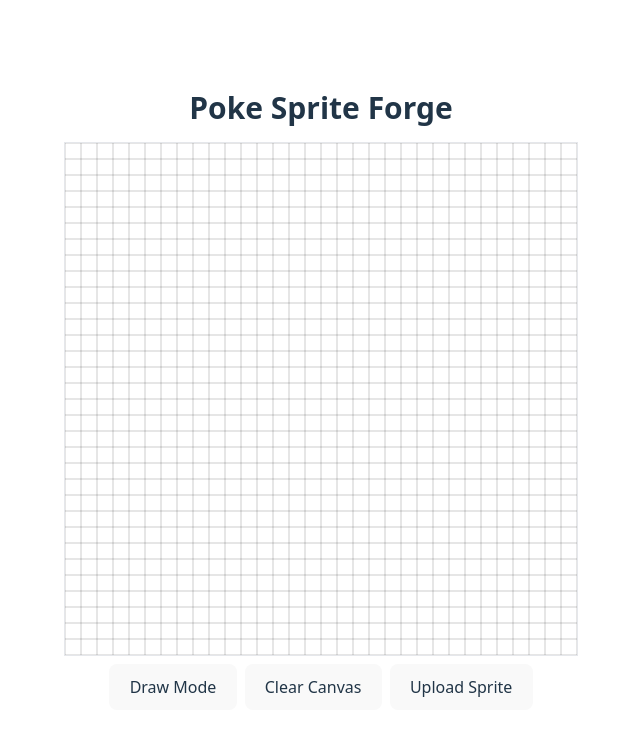
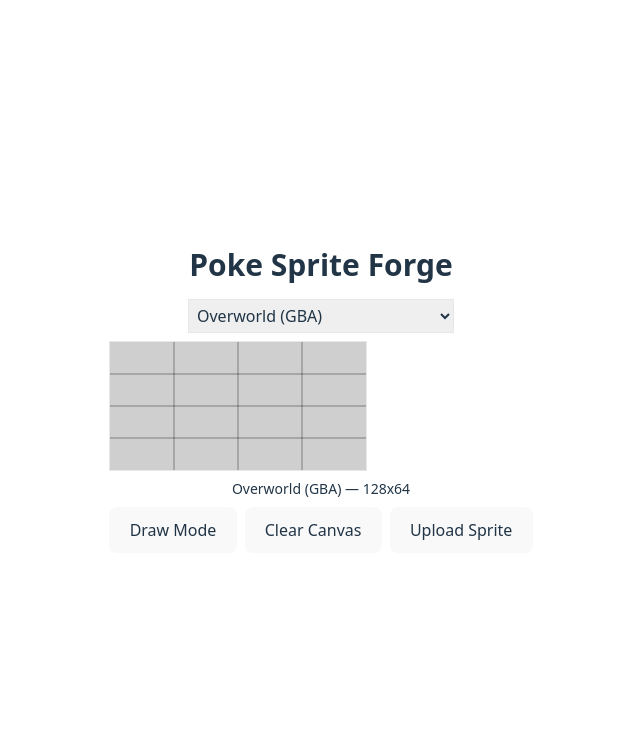
Before and after one commit to Traceerickson/PokeSpriteEditor, a React (Vite) app in the folder poke-sprite-forge/frontend/: page / in a window 1280 px wide. Shown: the top 736 px of the page, without its empty margins (319-959 px from the left). Built offline with nearby package versions, Linux system fonts and the light colour scheme.

Commit message:
feat: add sprite templates

```diff
--- a/poke-sprite-forge/frontend/src/CanvasEditor.tsx
+++ b/poke-sprite-forge/frontend/src/CanvasEditor.tsx
@@ -1,9 +1,62 @@
 import { useCallback, useEffect, useRef, useState } from 'react';
 
+interface SpriteTemplate {
+  id: string;
+  name: string;
+  width: number;
+  height: number;
+  frameWidth?: number;
+  frameHeight?: number;
+  framesAcross?: number;
+  framesDown?: number;
+}
+
+const TEMPLATES: SpriteTemplate[] = [
+  {
+    id: 'ow-gba',
+    name: 'Overworld (GBA)',
+    width: 128,
+    height: 64,
+    frameWidth: 32,
+    frameHeight: 16,
+    framesAcross: 4,
+    framesDown: 4,
+  },
+  {
+    id: 'ow-ds',
+    name: 'Overworld (DS)',
+    width: 128,
+    height: 128,
+    frameWidth: 32,
+    frameHeight: 32,
+    framesAcross: 4,
+    framesDown: 4,
+  },
+  {
+    id: 'battle-front-g34',
+    name: 'Battle Sprite (Gen 3–4 Front)',
+    width: 80,
+    height: 80,
+  },
+  {
+    id: 'battle-back-g34',
+    name: 'Battle Sprite (Gen 3–4 Back)',
+    width: 80,
+    height: 80,
+  },
+  {
+    id: 'battle-g5',
+    name: 'Battle Sprite (Gen 5 Front/Back)',
+    width: 96,
+    height: 96,
+  },
+];
+
 export default function CanvasEditor() {
-  const gridSize = 32;
-  const cellSize = 16;
-  const canvasSize = gridSize * cellSize;
+  const [template, setTemplate] = useState<SpriteTemplate>(TEMPLATES[0]);
+  const scale = 2;
+  const canvasWidth = template.width * scale;
+  const canvasHeight = template.height * scale;
 
   const canvasRef = useRef<HTMLCanvasElement>(null);
   const bufferRef = useRef<HTMLCanvasElement | null>(null);
@@ -11,21 +64,58 @@ export default function CanvasEditor() {
   const [isErasing, setIsErasing] = useState(false);
   const [downloadUrl, setDownloadUrl] = useState<string | null>(null);
 
-  const drawGrid = useCallback((ctx: CanvasRenderingContext2D) => {
+  const drawGrid = useCallback(
+    (ctx: CanvasRenderingContext2D) => {
       ctx.strokeStyle = 'rgba(0,0,0,0.2)';
-    for (let x = 0; x <= canvasSize; x += cellSize) {
+      for (let x = 0; x <= template.width; x++) {
         ctx.beginPath();
-      ctx.moveTo(x, 0);
-      ctx.lineTo(x, canvasSize);
+        ctx.moveTo(x * scale, 0);
+        ctx.lineTo(x * scale, canvasHeight);
         ctx.stroke();
       }
-    for (let y = 0; y <= canvasSize; y += cellSize) {
+      for (let y = 0; y <= template.height; y++) {
         ctx.beginPath();
-      ctx.moveTo(0, y);
-      ctx.lineTo(canvasSize, y);
+        ctx.moveTo(0, y * scale);
+        ctx.lineTo(canvasWidth, y * scale);
         ctx.stroke();
       }
-  }, [canvasSize, cellSize]);
+
+      if (
+        template.frameWidth &&
+        template.frameHeight &&
+        template.framesAcross &&
+        template.framesDown
+      ) {
+        ctx.strokeStyle = 'rgba(0,0,0,0.4)';
+        for (let i = 1; i < template.framesAcross; i++) {
+          const x = i * template.frameWidth;
+          ctx.beginPath();
+          ctx.moveTo(x * scale, 0);
+          ctx.lineTo(x * scale, canvasHeight);
+          ctx.stroke();
+        }
+        for (let i = 1; i < template.framesDown; i++) {
+          const y = i * template.frameHeight;
+          ctx.beginPath();
+          ctx.moveTo(0, y * scale);
+          ctx.lineTo(canvasWidth, y * scale);
+          ctx.stroke();
+        }
+      }
+
+      if (template.id === 'battle-back-g34') {
+        const cropY = (template.height - 16) * scale;
+        ctx.strokeStyle = 'rgba(255,0,0,0.5)';
+        ctx.setLineDash([4, 4]);
+        ctx.beginPath();
+        ctx.moveTo(0, cropY);
+        ctx.lineTo(canvasWidth, cropY);
+        ctx.stroke();
+        ctx.setLineDash([]);
+      }
+    },
+    [template, scale, canvasWidth, canvasHeight]
+  );
 
   const redraw = useCallback(() => {
     const canvas = canvasRef.current;
@@ -33,37 +123,48 @@ export default function CanvasEditor() {
     if (!canvas || !buffer) return;
     const ctx = canvas.getContext('2d');
     if (!ctx) return;
-    ctx.clearRect(0, 0, canvasSize, canvasSize);
-    ctx.drawImage(buffer, 0, 0);
+    ctx.clearRect(0, 0, canvasWidth, canvasHeight);
+    ctx.imageSmoothingEnabled = false;
+    ctx.drawImage(
+      buffer,
+      0,
+      0,
+      template.width,
+      template.height,
+      0,
+      0,
+      canvasWidth,
+      canvasHeight
+    );
     drawGrid(ctx);
-  }, [canvasSize, drawGrid]);
+  }, [canvasWidth, canvasHeight, drawGrid, template]);
 
-  // initialise canvases
+  // initialise canvases whenever the template changes
   useEffect(() => {
     const canvas = canvasRef.current;
     if (!canvas) return;
 
-    canvas.width = canvasSize;
-    canvas.height = canvasSize;
+    canvas.width = canvasWidth;
+    canvas.height = canvasHeight;
 
     const buffer = document.createElement('canvas');
-    buffer.width = canvasSize;
-    buffer.height = canvasSize;
+    buffer.width = template.width;
+    buffer.height = template.height;
     bufferRef.current = buffer;
 
     redraw();
-  }, [canvasSize, redraw]);
+  }, [canvasWidth, canvasHeight, template, redraw]);
 
 
   const getCoords = (e: React.PointerEvent<HTMLCanvasElement>) => {
     const canvas = canvasRef.current;
     if (!canvas) return { x: 0, y: 0 };
     const rect = canvas.getBoundingClientRect();
-    let x = Math.floor((e.clientX - rect.left) / cellSize) * cellSize;
-    let y = Math.floor((e.clientY - rect.top) / cellSize) * cellSize;
-    x = Math.max(0, Math.min(x, canvasSize - cellSize));
-    y = Math.max(0, Math.min(y, canvasSize - cellSize));
-    return { x, y };
+    const x = Math.floor((e.clientX - rect.left) / scale);
+    const y = Math.floor((e.clientY - rect.top) / scale);
+    const clampedX = Math.max(0, Math.min(x, template.width - 1));
+    const clampedY = Math.max(0, Math.min(y, template.height - 1));
+    return { x: clampedX, y: clampedY };
   };
 
   const draw = (e: React.PointerEvent<HTMLCanvasElement>) => {
@@ -74,10 +175,10 @@ export default function CanvasEditor() {
     const { x, y } = getCoords(e);
     const erase = isErasing || e.button === 2;
     if (erase) {
-      ctx.clearRect(x, y, cellSize, cellSize);
+      ctx.clearRect(x, y, 1, 1);
     } else {
       ctx.fillStyle = '#000';
-      ctx.fillRect(x, y, cellSize, cellSize);
+      ctx.fillRect(x, y, 1, 1);
     }
     redraw();
   };
@@ -101,7 +202,7 @@ export default function CanvasEditor() {
     const buffer = bufferRef.current;
     if (!buffer) return;
     const ctx = buffer.getContext('2d');
-    ctx?.clearRect(0, 0, canvasSize, canvasSize);
+    ctx?.clearRect(0, 0, template.width, template.height);
     redraw();
     setDownloadUrl(null);
   };
@@ -114,7 +215,7 @@ export default function CanvasEditor() {
     const res = await fetch(`${import.meta.env.VITE_API_BASE_URL}/upload`, {
       method: 'POST',
       headers: { 'Content-Type': 'application/json' },
-      body: JSON.stringify({ image: dataUrl }),
+      body: JSON.stringify({ image: dataUrl, template: template.id }),
     });
 
     if (res.ok) {
@@ -125,9 +226,26 @@ export default function CanvasEditor() {
 
   return (
     <div className="space-y-2">
+      <select
+        value={template.id}
+        onChange={(e) =>
+          setTemplate(
+            TEMPLATES.find((t) => t.id === e.target.value) || TEMPLATES[0]
+          )
+        }
+        className="border p-1"
+      >
+        {TEMPLATES.map((t) => (
+          <option key={t.id} value={t.id}>
+            {t.name}
+          </option>
+        ))}
+      </select>
       <canvas
         ref={canvasRef}
         className="border"
+        width={canvasWidth}
+        height={canvasHeight}
         style={{ touchAction: 'none', imageRendering: 'pixelated' }}
         onPointerDown={handlePointerDown}
         onPointerMove={handlePointerMove}
@@ -135,6 +253,9 @@ export default function CanvasEditor() {
         onPointerLeave={handlePointerUp}
         onContextMenu={(e) => e.preventDefault()}
       />
+      <div className="text-sm text-center">
+        {template.name} — {template.width}x{template.height}
+      </div>
       <div className="space-x-2">
         <button onClick={() => setIsErasing((v) => !v)}>
           {isErasing ? 'Erase Mode' : 'Draw Mode'}
```
Lines whose indentation alone changed are shown as unchanged.
